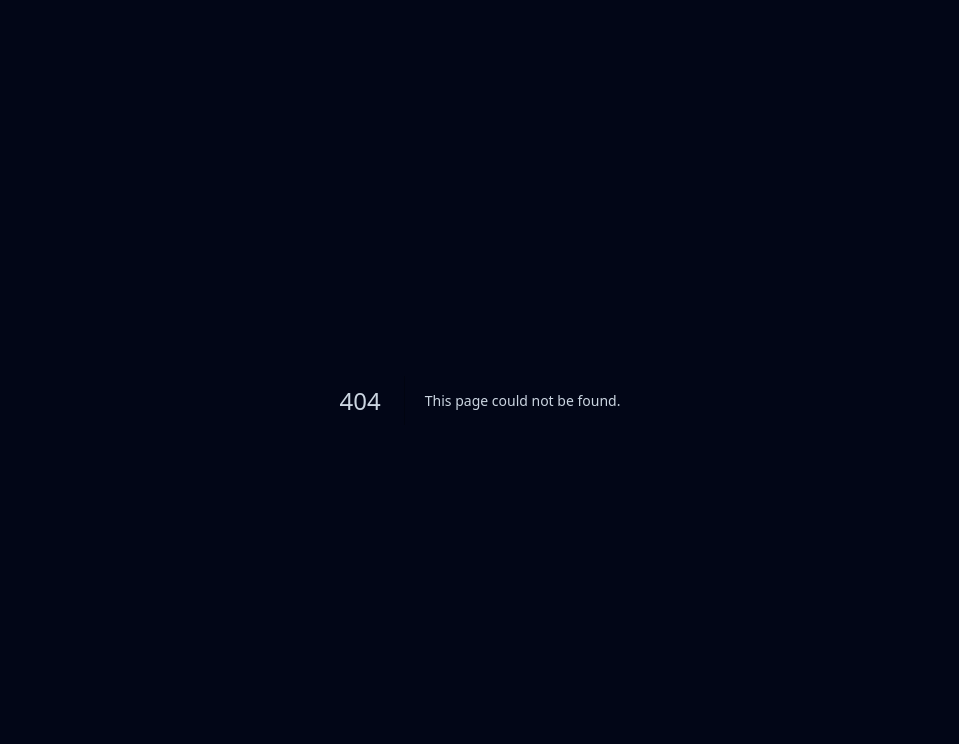
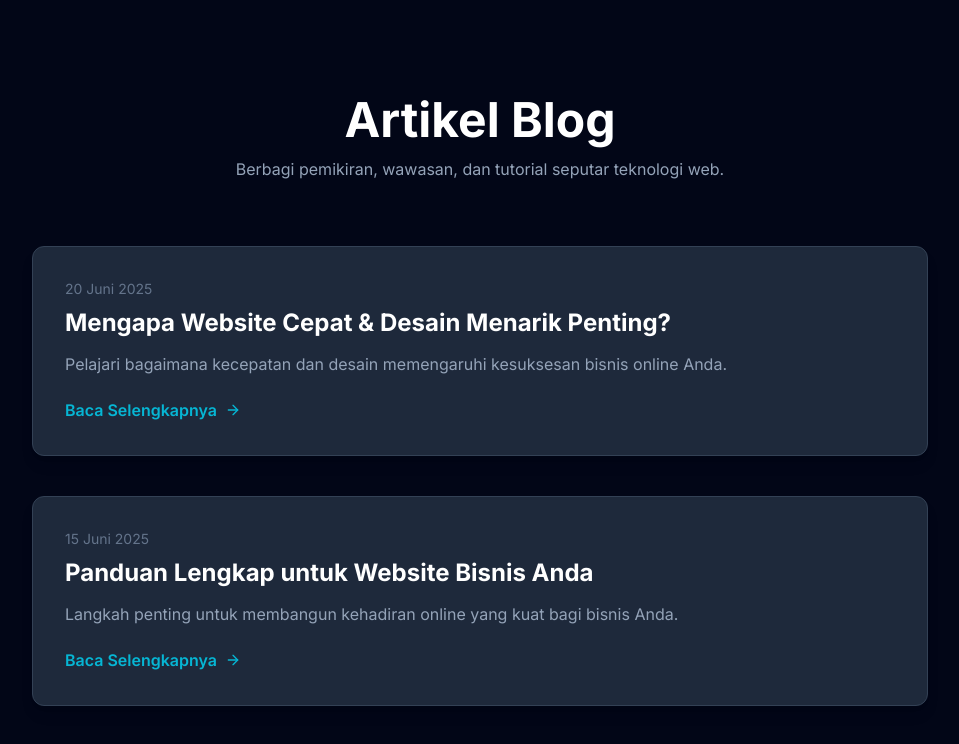
Before and after one commit to ayick13/jasa-web, a Next.js app in the folder web-app/: page /blog in a window 1280 px wide. Before the commit this address had no page. Shown: the top 744 px of the page, without its empty margins (160-1119 px from the left). Built offline with nearby package versions, Linux system fonts and the light colour scheme.

Commit message:
add blog

```diff
--- /dev/null
+++ b/web-app/app/blog/[slug]/page.tsx
@@ -0,0 +1,65 @@
+import { Metadata } from 'next';
+import { blogArticles } from '@/lib/blog-data';
+import { notFound } from 'next/navigation';
+import Link from 'next/link';
+import { ArrowLeft, Calendar } from 'lucide-react';
+
+type Props = {
+  params: { slug: string };
+};
+
+// Fungsi untuk generate metadata dinamis
+export async function generateMetadata({ params }: Props): Promise<Metadata> {
+  const article = blogArticles.find((a) => a.slug === params.slug);
+  if (!article) {
+    return { title: 'Artikel Tidak Ditemukan' };
+  }
+  return {
+    title: article.title,
+    description: article.summary,
+    openGraph: {
+        title: article.title,
+        description: article.summary,
+        type: 'article',
+        publishedTime: new Date(article.publishedDate).toISOString(),
+    }
+  };
+}
+
+// Fungsi untuk generate halaman statis saat build
+export async function generateStaticParams() {
+  return blogArticles.map((article) => ({
+    slug: article.slug,
+  }));
+}
+
+export default function BlogPostPage({ params }: Props) {
+  const article = blogArticles.find((a) => a.slug === params.slug);
+
+  if (!article) {
+    notFound(); // Tampilkan halaman 404 jika artikel tidak ada
+  }
+
+  return (
+    <article className="container mx-auto px-4 sm:px-6 lg:px-8 py-16 md:py-24">
+      <div className="max-w-4xl mx-auto">
+        <Link href="/blog" className="inline-flex items-center gap-2 text-cyan-400 hover:text-cyan-300 mb-8">
+          <ArrowLeft className="w-4 h-4" />
+          Kembali ke semua artikel
+        </Link>
+
+        <h1 className="text-4xl md:text-5xl font-bold text-white leading-tight mb-4">{article.title}</h1>
+
+        <div className="flex items-center gap-2 text-slate-400 mb-8">
+            <Calendar className="w-5 h-5" />
+            <span>Diterbitkan pada {article.publishedDate}</span>
+        </div>
+
+        <div
+          className="prose prose-invert prose-lg max-w-none text-slate-300"
+          dangerouslySetInnerHTML={{ __html: article.content }}
+        />
+      </div>
+    </article>
+  );
+}
--- /dev/null
+++ b/web-app/app/blog/page.tsx
@@ -0,0 +1,37 @@
+import { Metadata } from 'next';
+import Link from 'next/link';
+import { blogArticles } from '@/lib/blog-data';
+import { ArrowRight } from 'lucide-react';
+
+export const metadata: Metadata = {
+  title: 'Blog',
+  description: 'Kumpulan artikel, wawasan, dan tutorial seputar pengembangan web dan teknologi dari Ayick.dev.',
+};
+
+export default function BlogIndexPage() {
+  return (
+    <div className="container mx-auto px-4 sm:px-6 lg:px-8 py-16 md:py-24">
+      <div className="text-center mb-16">
+        <h1 className="text-4xl md:text-5xl font-bold text-white">Artikel Blog</h1>
+        <p className="text-slate-400 mt-3 max-w-2xl mx-auto">
+          Berbagi pemikiran, wawasan, dan tutorial seputar teknologi web.
+        </p>
+      </div>
+
+      <div className="max-w-4xl mx-auto grid gap-10">
+        {blogArticles.map((article) => (
+          <Link href={`/blog/${article.slug}`} key={article.slug} className="block bg-slate-800 p-8 rounded-xl shadow-lg group border border-slate-700 hover:border-cyan-400 transition-all duration-300">
+            <p className="text-sm text-slate-500 mb-2">{article.publishedDate}</p>
+            <h2 className="text-2xl font-bold text-white mb-3 group-hover:text-cyan-400 transition-colors duration-300">
+              {article.title}
+            </h2>
+            <p className="text-slate-400 mb-5">{article.summary}</p>
+            <div className="font-semibold text-cyan-500 hover:text-cyan-300 transition-colors duration-300 flex items-center gap-2">
+              Baca Selengkapnya <ArrowRight className="w-4 h-4" />
+            </div>
+          </Link>
+        ))}
+      </div>
+    </div>
+  );
+}
--- a/web-app/app/components.tsx
+++ b/web-app/app/components.tsx
@@ -201,21 +201,31 @@ export const PricingSection: React.FC<{ sectionRef: React.RefObject<HTMLElement>
 };
 
 
+// Ganti komponen BlogSection yang lama dengan yang ini
 export const BlogSection: React.FC<{ sectionRef: React.RefObject<HTMLElement> }> = ({ sectionRef }) => (
     <section ref={sectionRef} id="blog" className="py-16 md:py-24">
         <div className="container mx-auto px-4 sm:px-6 lg:px-8">
             <div className="text-center mb-16">
-                <h2 className="text-3xl md:text-4xl font-bold text-white">Artikel Terbaru</h2>
+                <Link href="/blog" className="text-3xl md:text-4xl font-bold text-white hover:text-cyan-400 transition-colors">
+                    Artikel Terbaru
+                </Link>
                 <p className="text-slate-400 mt-3 max-w-2xl mx-auto">Berbagi pemikiran, wawasan, dan tutorial seputar teknologi.</p>
             </div>
             <div className="max-w-4xl mx-auto grid gap-10">
-                {blogArticles.map((article, index) => (
-                    <div key={index} className="bg-slate-800 p-8 rounded-xl shadow-lg group border border-slate-700 hover:border-cyan-400 transition-all duration-300">
+                {blogArticles.slice(0, 3).map((article) => ( // Hanya tampilkan 3 artikel terbaru
+                    <div key={article.slug} className="bg-slate-800 p-8 rounded-xl shadow-lg group border border-slate-700 hover:border-cyan-400 transition-all duration-300">
                         <h3 className="text-2xl font-bold text-white mb-3 group-hover:text-cyan-400 transition-colors duration-300">{article.title}</h3>
                         <p className="text-slate-400 mb-5">{article.summary}</p>
-                        <a href={article.link} target="_blank" rel="noopener noreferrer" className="font-semibold text-cyan-500 hover:text-cyan-300 transition-colors duration-300 flex items-center gap-2">Baca Selengkapnya <ArrowRight className="w-4 h-4"/></a>
+                        <Link href={`/blog/${article.slug}`} className="font-semibold text-cyan-500 hover:text-cyan-300 transition-colors duration-300 flex items-center gap-2">
+                            Baca Selengkapnya <ArrowRight className="w-4 h-4"/>
+                        </Link>
                     </div>
                 ))}
+            </div>
+             <div className="text-center mt-12">
+                <Link href="/blog" className="bg-slate-700 text-white font-bold py-3 px-8 rounded-full hover:bg-slate-600 transition-all duration-300">
+                    Lihat Semua Artikel
+                </Link>
             </div>
         </div>
     </section>
--- a/web-app/app/layout.tsx
+++ b/web-app/app/layout.tsx
@@ -9,10 +9,51 @@ const inter = Inter({
   variable: '--font-inter',
 });
 
+// URL dasar situs Anda
+const siteUrl = 'https://ariftirtana.my.id/';
+
 export const metadata: Metadata = {
-  title: 'Ayick.dev | Web Developer & Digital Accelerator',
-  description:
-    'Membangun kehadiran online yang kuat dan efektif melalui solusi web yang modern, cepat, dan fungsional.',
+  // --- Metadata Dasar & SEO ---
+  metadataBase: new URL(siteUrl),
+  title: {
+    default: 'Ayick.dev | Web Developer & Digital Accelerator',
+    template: '%s | Ayick.dev',
+  },
+  description: 'Membangun kehadiran online yang kuat dan efektif melalui solusi web yang modern, cepat, dan fungsional di Gresik, Indonesia.',
+  keywords: ['Web Developer', 'Jasa Pembuatan Website', 'Next.js', 'React Developer', 'Gresik', 'Digital Accelerator', 'Portfolio'],
+  authors: [{ name: 'Ayick', url: siteUrl }],
+  creator: 'Ayick',
+  publisher: 'Ayick.dev',
+  robots: {
+    index: true,
+    follow: true,
+  },
+
+  // --- Open Graph (untuk Facebook, LinkedIn, dll.) ---
+  openGraph: {
+    title: 'Ayick.dev | Web Developer & Digital Accelerator',
+    description: 'Solusi web modern, cepat, dan fungsional untuk bisnis Anda.',
+    url: siteUrl,
+    siteName: 'Ayick.dev',
+    images: [
+      {
+        url: '/og-image.png', // Path ke gambar pratinjau Anda
+        width: 1200,
+        height: 630,
+        alt: 'Ayick.dev - Web Developer',
+      },
+    ],
+    locale: 'id_ID',
+    type: 'website',
+  },
+
+  // --- Twitter Card ---
+  twitter: {
+    card: 'summary_large_image',
+    title: 'Ayick.dev | Web Developer & Digital Accelerator',
+    description: 'Bangun kehadiran online Anda dengan solusi web dari Ayick.dev.',
+    images: ['/og-image.png'], // Path ke gambar pratinjau Anda
+  },
 };
 
 export default function RootLayout({
--- /dev/null
+++ b/web-app/lib/blog-data.ts
@@ -0,0 +1,59 @@
+export interface Article {
+  slug: string;
+  title: string;
+  summary: string;
+  content: string; // Konten penuh artikel dalam format string (bisa berisi HTML)
+  publishedDate: string;
+}
+
+export const blogArticles: Article[] = [
+  {
+    slug: 'mengapa-website-cepat-penting',
+    title: 'Mengapa Website Cepat & Desain Menarik Penting?',
+    summary: 'Pelajari bagaimana kecepatan dan desain memengaruhi kesuksesan bisnis online Anda.',
+    publishedDate: '20 Juni 2025',
+    content: `
+      <p class="mb-4">Di era digital yang serba cepat, perhatian pengguna sangat terbatas. Website yang lambat tidak hanya membuat frustrasi, tetapi juga secara langsung merugikan peringkat SEO dan konversi. Google telah mengonfirmasi bahwa kecepatan situs adalah salah satu faktor peringkat utama.</p>
+      <h3 class="text-2xl font-bold text-white mt-6 mb-3">Dampak Kecepatan Website</h3>
+      <ul class="list-disc list-inside space-y-2 mb-4">
+        <li><strong>Pengalaman Pengguna (UX):</strong> Pengguna mengharapkan halaman dimuat dalam 2-3 detik. Lebih dari itu, kemungkinan mereka akan meninggalkan situs Anda meningkat secara eksponensial.</li>
+        <li><strong>Peringkat SEO:</strong> Mesin pencari seperti Google lebih menyukai situs yang cepat karena memberikan pengalaman yang lebih baik bagi pengguna mereka.</li>
+        <li><strong>Tingkat Konversi:</strong> Setiap detik penundaan dalam pemuatan halaman dapat menurunkan konversi secara signifikan.</li>
+      </ul>
+      <p>Sementara itu, desain yang menarik dan intuitif membangun kepercayaan dan memandu pengguna untuk melakukan tindakan yang Anda inginkan, seperti mengisi formulir kontak atau melakukan pembelian.</p>
+    `,
+  },
+  {
+    slug: 'panduan-website-bisnis',
+    title: 'Panduan Lengkap untuk Website Bisnis Anda',
+    summary: 'Langkah penting untuk membangun kehadiran online yang kuat bagi bisnis Anda.',
+    publishedDate: '15 Juni 2025',
+    content: `
+      <p class="mb-4">Memiliki website bisnis bukan lagi pilihan, melainkan keharusan. Ini adalah etalase digital Anda yang buka 24/7. Berikut adalah langkah-langkah penting yang perlu dipertimbangkan:</p>
+       <h3 class="text-2xl font-bold text-white mt-6 mb-3">Elemen Kunci Website Bisnis</h3>
+      <ul class="list-disc list-inside space-y-2 mb-4">
+        <li><strong>Tujuan yang Jelas:</strong> Apa yang ingin Anda capai dengan website ini? Menghasilkan prospek, menjual produk, atau memberikan informasi?</li>
+        <li><strong>Desain Profesional & Responsif:</strong> Tampilan harus mencerminkan brand Anda dan berfungsi baik di semua perangkat.</li>
+        <li><strong>Konten Berkualitas:</strong> Berikan informasi yang berharga dan relevan bagi target audiens Anda.</li>
+        <li><strong>Navigasi Intuitif:</strong> Pengguna harus dapat menemukan apa yang mereka cari dengan mudah.</li>
+        <li><strong>Ajakan Bertindak (Call-to-Action):</strong> Setiap halaman harus memiliki CTA yang jelas, seperti "Hubungi Kami" atau "Beli Sekarang".</li>
+      </ul>
+    `,
+  },
+  {
+    slug: 'website-modern-terjangkau',
+    title: 'Website Modern dengan Biaya Terjangkau',
+    summary: 'Temukan cara mendapatkan website berkualitas tinggi tanpa merusak anggaran.',
+    publishedDate: '10 Juni 2025',
+    content: `
+      <p class="mb-4">Banyak yang berpikir bahwa website berkualitas tinggi pasti mahal. Namun, dengan teknologi modern seperti Next.js dan Tailwind CSS, kita dapat membangun situs yang cepat, aman, dan menarik secara visual dengan biaya yang lebih efisien.</p>
+      <h3 class="text-2xl font-bold text-white mt-6 mb-3">Bagaimana Caranya?</h3>
+      <ul class="list-disc list-inside space-y-2 mb-4">
+        <li><strong>Framework Modern (Next.js):</strong> Memungkinkan pengembangan yang cepat dan memberikan performa luar biasa secara default.</li>
+        <li><strong>Styling Efisien (Tailwind CSS):</strong> Mengurangi waktu yang dihabiskan untuk menulis CSS kustom dari awal.</li>
+        <li><strong>Static Site Generation (SSG):</strong> Menghasilkan halaman HTML statis yang sangat cepat saat di-hosting.</li>
+        <li><strong>Hosting Terjangkau (Vercel):</strong> Platform seperti Vercel menawarkan paket gratis yang sangat kuat untuk proyek pribadi dan bisnis kecil.</li>
+      </ul>
+    `,
+  },
+];
```
